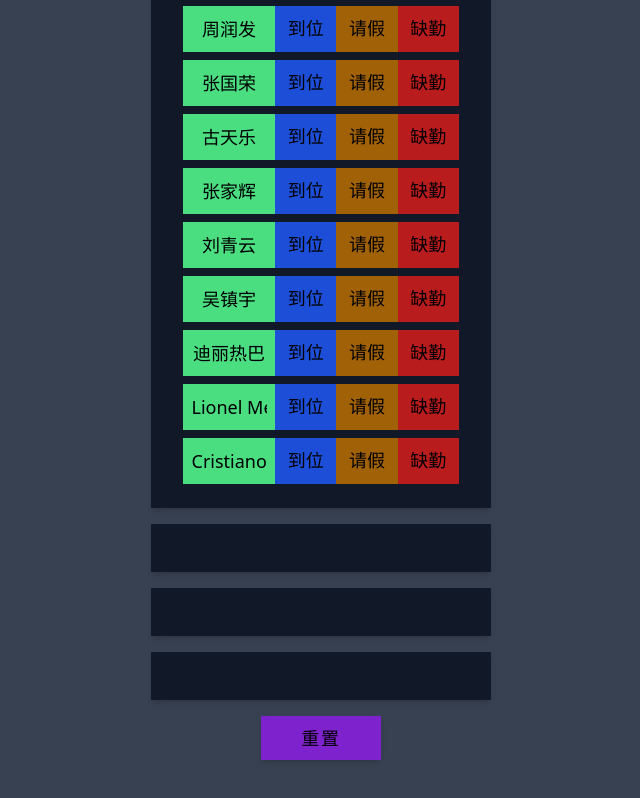
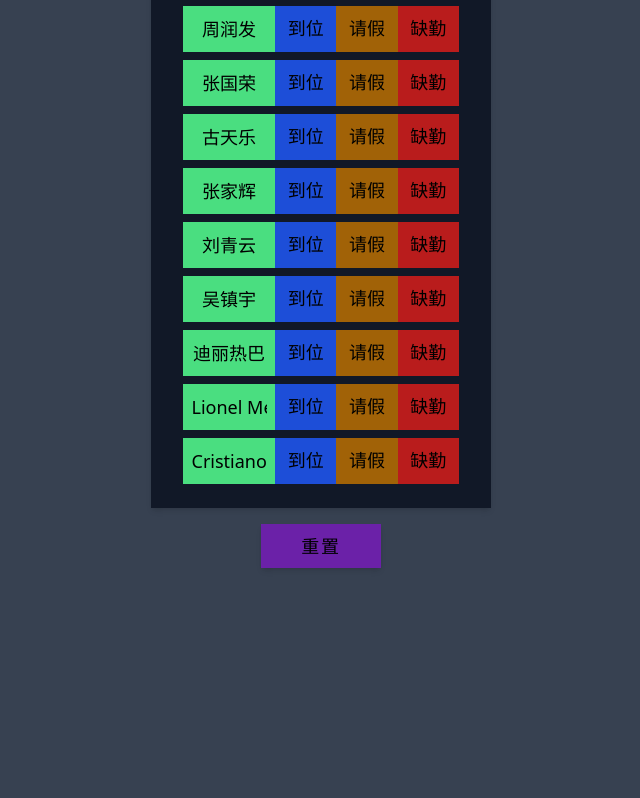
Before and after one commit to zhu-hong/roll-call-ts, a Vue app: page / in a window 1280 px wide. Shown: the part 760-1558 px from the top of the page, without its empty margins (319-959 px from the left). After the commit the page ends 1368 px from the top, so only its background shows below. Built offline with nearby package versions, Linux system fonts and the light colour scheme.

Commit message:
modify UI

```diff
--- a/src/App.vue
+++ b/src/App.vue
@@ -7,7 +7,7 @@
 
 <template>
   <main class="w-full min-w-md min-h-screen flex flex-col justify-start items-center py-10 children:(w-85 bg-gray-900 px-8 py-6 shadow-md text-lg font-medium mb-4)">
-    <div class="grid grid-cols-1 gap-2">
+    <div class="grid grid-cols-1 gap-2" v-show="mb.pandings.length">
       <div v-for="m of mb.pandings" :key="m.id"
            class="grid grid-cols-9 children:(py-2 text-center transition duration-300)">
         <span class="col-span-3 bg-green-400 cursor-default grid place-items-center">
@@ -22,7 +22,7 @@
       </div>
     </div>
 
-    <div class="grid grid-cols-3 gap-0.5">
+    <div class="grid grid-cols-3 gap-0.5" v-show="mb.arrives.length">
       <span v-for="m of mb.arrives" :key="m.id" class="bg-blue-700 cursor-pointer grid place-items-center py-2 transition duration-300 hover:(bg-blue-600)">
         <span class="block w-75px h-30px text-center leading-30px overflow-hidden overflow-ellipsis whitespace-nowrap"
         :title="m.name"
@@ -30,7 +30,7 @@
       </span>
     </div>
 
-    <div class="grid grid-cols-3 gap-0.5">
+    <div class="grid grid-cols-3 gap-0.5" v-show="mb.leaves.length">
       <span v-for="m of mb.leaves" :key="m.id" class="bg-yellow-700 cursor-pointer grid place-items-center py-2 transition duration-300 hover:(bg-yellow-600)">
         <span class="block w-75px h-30px text-center leading-30px overflow-hidden overflow-ellipsis whitespace-nowrap"
         :title="m.name"
@@ -38,7 +38,7 @@
       </span>
     </div>
 
-    <div class="grid grid-cols-3 gap-0.5">
+    <div class="grid grid-cols-3 gap-0.5" v-show="mb.absents.length">
       <span v-for="m of mb.absents" :key="m.id" class="bg-red-700 cursor-pointer grid place-items-center py-2 transition duration-300 hover:(bg-red-600)">
         <span class="block w-75px h-30px text-center leading-30px overflow-hidden overflow-ellipsis whitespace-nowrap"
         :title="m.name"
@@ -46,7 +46,7 @@
       </span>
     </div>
 
-    <button class="!bg-purple-700 !w-30 !mb-0 !py-2 font-light tracking-widest transition duration-300 hover:(!bg-purple-600)"
+    <button class="!bg-purple-800 !w-30 !mb-0 !py-2 font-light tracking-widest transition duration-300 hover:(!bg-purple-700) active:(!bg-purple-900)"
             @click="mb.$reset()">重置</button>
   </main>
 </template>
```
